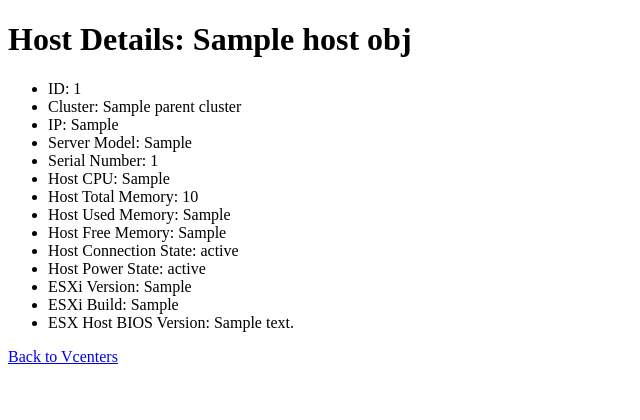
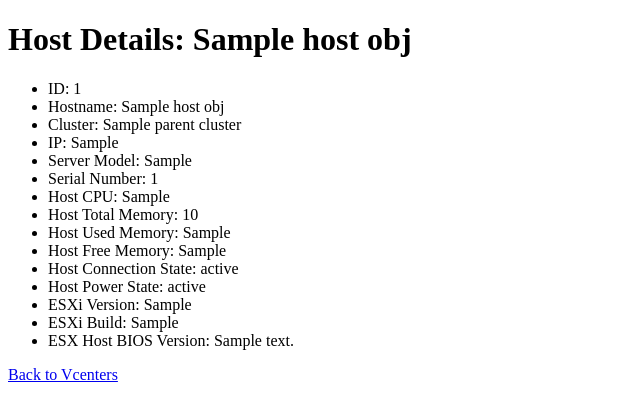
Before and after one commit to jancovic/vcenters_monitor, a Flask app: template templates/host_detail.html in a window 1280 px wide. Shown: the top 420 px of the page, without its empty margins (0-640 px from the left). Run offline with Flask 3, Linux system fonts and the light colour scheme; the template is opened without the code that fills it: most values are stand-ins (such as "Sample title", 1, 10 or a date in 2020); parts of the project's set-up code (start-up, migrations or seed data) failed here and were passed over.

Commit message:
added hostname

```diff
--- a/templates/host_detail.html
+++ b/templates/host_detail.html
@@ -7,6 +7,7 @@
     <h1>Host Details: {{ host_obj.host_name }}</h1>
     <ul>
         <li>ID: {{ host_obj.host_id }}</li>
+        <li>Hostname: {{ host_obj.host_name }}</li>
         <li>Cluster: {{ host_obj.parent_cluster.cluster_name }}</li>
         <li>IP: {{ host_obj.host_ip }}</li>
         <li>Server Model: {{ host_obj.host_server_model }}</li>
```
